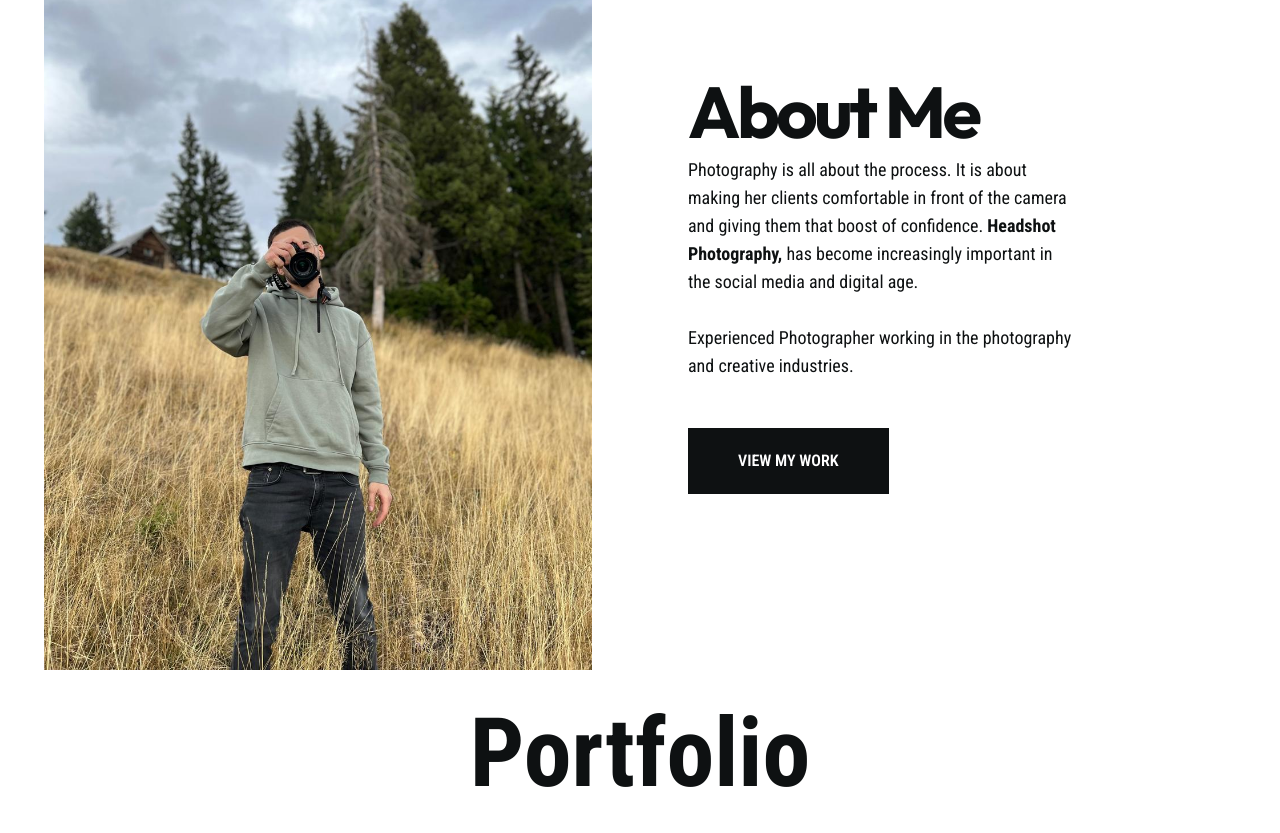
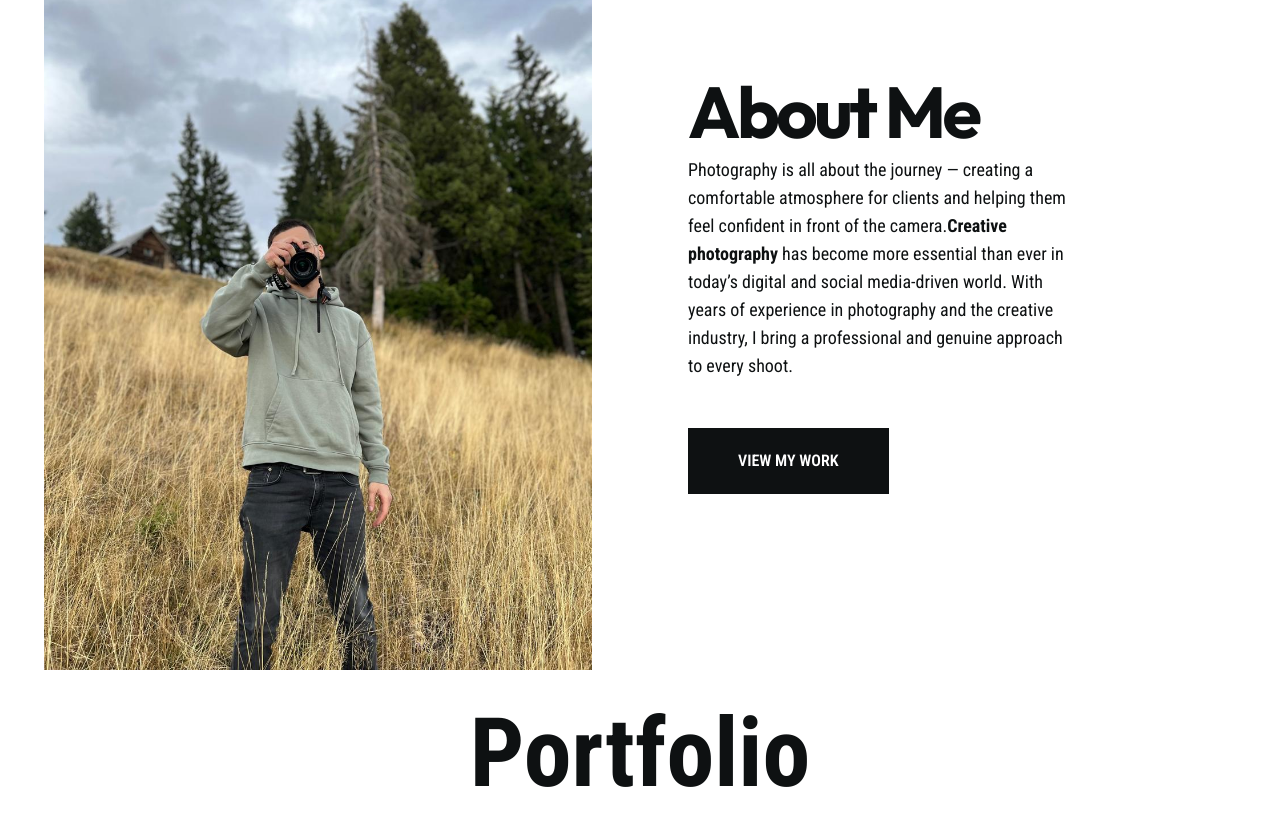
Before and after one commit to AdhurimBerisha/ShotByBane---Photography-Portfolio, a React (Vite) app: page / in a window 1280 px wide. Shown: the part 927-1760 px from the top of the page. Built offline with nearby package versions, Linux system fonts and the light colour scheme; no server answers; the database is empty; what react-photo-view would draw is missing.

Commit message:
QoL changes

```diff
--- a/src/pages/About.tsx
+++ b/src/pages/About.tsx
@@ -49,15 +49,13 @@ const About = () => {
               About me
             </h1>
             <p className="mb-8 sm:mb-10 lg:mb-12 max-w-sm text-sm sm:text-base md:text-lg">
-              Photography is all about the process. It is about making her
-              clients comfortable in front of the camera and giving them that
-              boost of confidence.
-              <b> Headshot Photography, </b> has become increasingly important
-              in the social media and digital age.
-              <br />
-              <br />
-              Experienced Photographer working in the photography and creative
-              industries.
+              Photography is all about the journey — creating a comfortable
+              atmosphere for clients and helping them feel confident in front of
+              the camera.
+              <strong>Creative photography</strong> has become more essential
+              than ever in today’s digital and social media-driven world. With
+              years of experience in photography and the creative industry, I
+              bring a professional and genuine approach to every shoot.
             </p>
             <button
               onClick={() => scrollToSection("portfolio")}
--- a/src/pages/Contact.tsx
+++ b/src/pages/Contact.tsx
@@ -27,7 +27,7 @@ const Contact = () => {
               Contact me
             </h1>
             <p className="text-base sm:text-lg md:text-xl mb-8 lg:mb-12 text-gray-600">
-              I would love to get suggestions from you.
+              Interested in a plan? Reach out and i’ll be happy to help
             </p>
             {/* form */}
             <form className="flex flex-col gap-y-6">
--- a/src/pages/Home.tsx
+++ b/src/pages/Home.tsx
@@ -36,7 +36,7 @@ const Home = () => {
             className="w-full px-4 sm:px-6 md:px-8 pt-24 sm:pt-28 md:pt-32 lg:pt-0 pb-14 lg:pb-0 lg:w-auto z-10 lg:absolute flex flex-col justify-center items-center lg:items-start"
           >
             <h1 className="h1 text-4xl sm:text-5xl md:text-6xl lg:text-7xl">
-              photographer <br /> & film maker
+              photographer <br /> & Editor
             </h1>
             <p className="text-xl sm:text-2xl md:text-3xl lg:text-[36px] font-primary mb-4 lg:mb-12 flex items-center gap-2">
               Pristina, Kosovo
```
